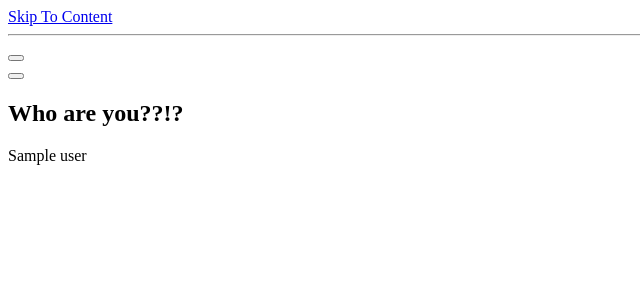
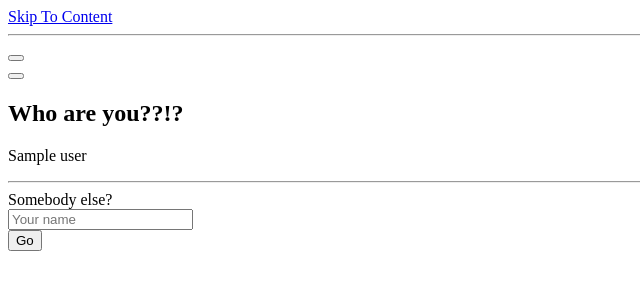
Before and after one commit to nprapps/graeae, a Flask app: template templates/admin/index.html in a window 1280 px wide. Shown: the top 300 px of the page, without its empty margins (0-640 px from the left). Run offline with Flask 2, Linux system fonts and the light colour scheme; the template is opened without the code that fills it: most values are stand-ins (such as "Sample title", 1, 10 or a date in 2020).

Commit message:
allow alternate 'login' name

```diff
--- a/templates/admin/index.html
+++ b/templates/admin/index.html
@@ -23,7 +23,7 @@
 <div id="user-notice" class="text-center"></div>
 
 <div id="user-modal" class="modal fade">
-    <div class="modal-dialog">
+    <div class="modal-dialog modal-lg">
         <div class="modal-content">
             <div class="modal-header">
                 <h1>Who are you??!?</h1>
@@ -32,6 +32,14 @@
                 {% for user in users %}
                 <p><a class="select-user">{{ user.name }}</a></p>
                 {% endfor %}
+                <hr/>
+                <form class="form-inline" id="alternate-user">
+                    <label for="username">Somebody else?</label>
+                    <div class="form-group">
+                        <input class="form-control" type="text" name="username" placeholder="Your name" />
+                    </div>
+                    <button type="submit" class="btn btn-default">Go</button>
+                </form>
             </div>
         </div>
     </div>
```
Also changed, not shown: www/js/admin.js (+10 -0 lines).
